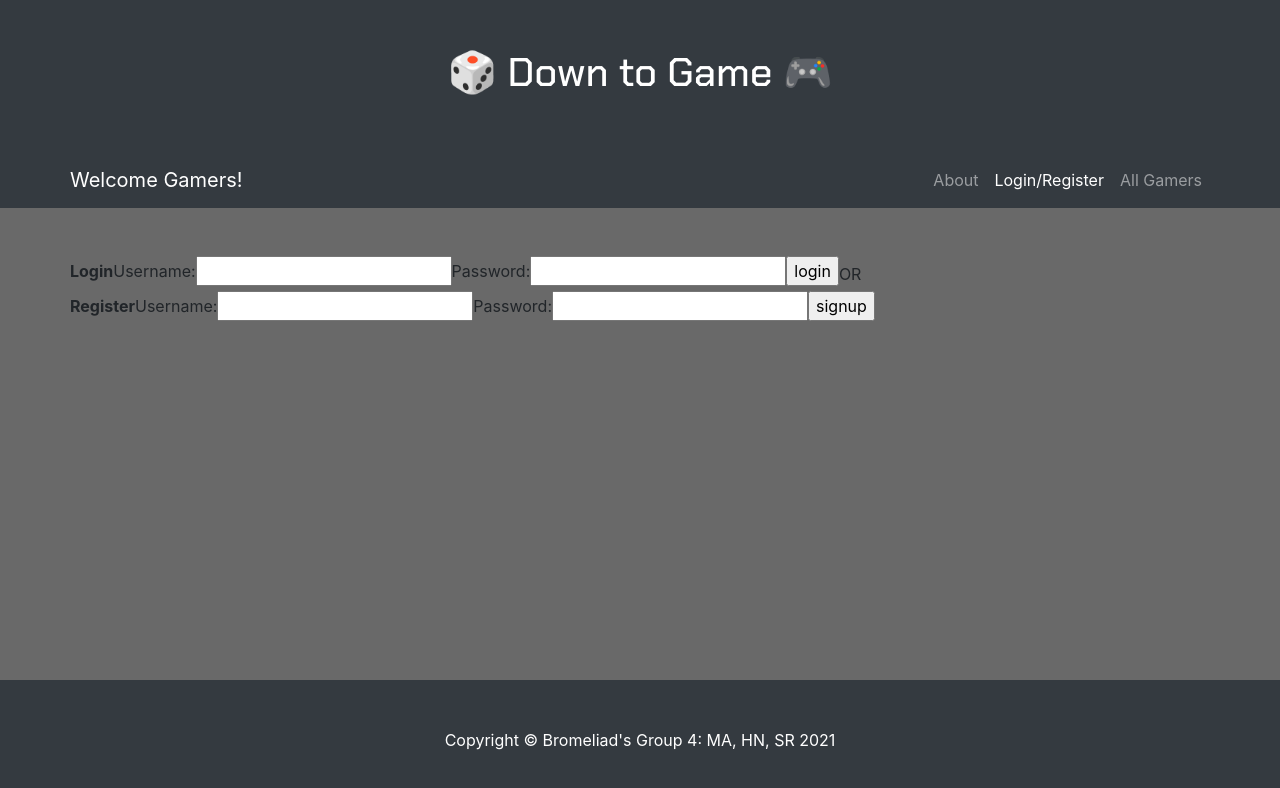
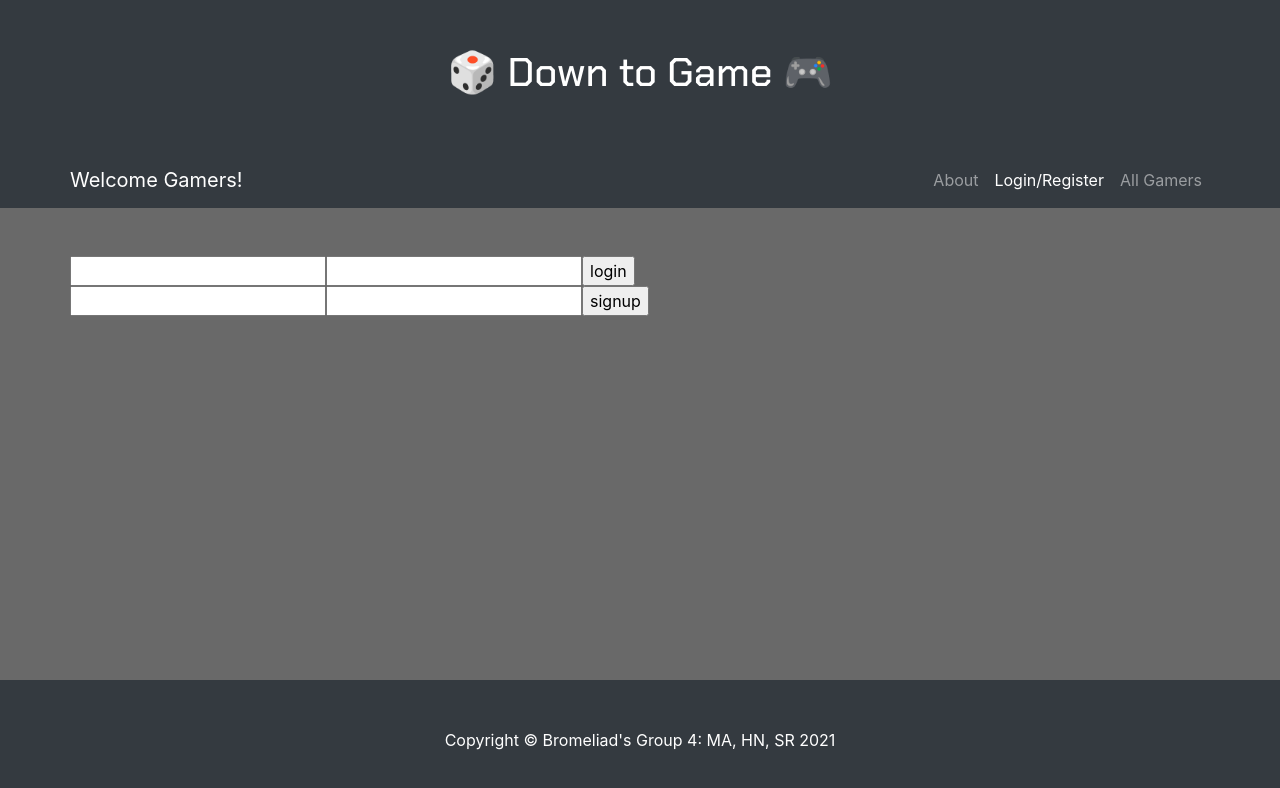
Before and after one commit to blakmagjick/Unit3-GroupProject-DTG-Frontend, a React (Create React App) app in the folder dtg-frontend/: page /login in a window 1280 px wide. Shown: the top 788 px of the page. Built offline with nearby package versions, Linux system fonts and the light colour scheme.

Commit message:
login and signup both finished and linking to back end

```diff
--- a/dtg-frontend/src/Login.js
+++ b/dtg-frontend/src/Login.js
@@ -12,6 +12,20 @@ class Login extends Component {
             password: '',
             userLoggedIn: false,
         }
+    }
+
+    getUsers = () => {
+        // fetch from the backend
+        fetch(baseUrl + '/users', {
+            credentials: 'include'
+        })
+        .then(res => {
+            if(res.status === 200) {
+                return res.json()
+            } else {
+                return []
+            }
+        })
     }
 
     // login
@@ -36,16 +50,21 @@ class Login extends Component {
             })
 
             console.log(response)
+            console.log(response.body)
             console.log('BODY: ', response.body)
 
             if(response.status === 200) {
-                // this.getProfiles()
+                this.getUsers()
                 console.log('🌈 login successful!🌈')
+                this.setState({
+                    userLoggedIn: true
+                })
             }
         }
         catch (error) {
             console.log('Error => ', error)
         }
+
     }
 
     // signup
@@ -53,6 +72,7 @@ class Login extends Component {
         e.preventDefault()
         const url = baseUrl + '/users/signup'
         try {
+
             const response = await fetch(url, {
                 method: 'POST',
                 body: JSON.stringify({
@@ -63,13 +83,14 @@ class Login extends Component {
                     'Content-Type': 'application/json'
                 }
             })
-            if (response.status === 200) {
-                // this.getProfiles()
+            if (response.status === 201) {
+                this.getUsers()
                 console.log('🏄‍♀️ singup successful! 🏄‍♂️')
             }
         }
         catch (error) {
             console.log('Error => ', error)
+            console.log()
         }
     }
 
@@ -80,22 +101,24 @@ class Login extends Component {
                 <div className='container'>
                     <div className='row align-items-center my-5'>
                         <form onSubmit={this.loginUser}>
-                        <strong>Login</strong>
-                            <label htmlFor='username'>Username: </label>
+
                             <input type ='text' id='username' name='username'/>
-                            <label htmlFor='name'>Password: </label>
-                            <input type='text' id='password' name='password'/>
+
+                            <input type='password' id='password' name='password'/>
+
                             <input type='submit' value='login' />
+
                         </form>
-                        OR
+
                         <form onSubmit={this.signup}>
-                            <strong>Register</strong>
-                            <label htmlFor='username'>Username:</label>
+
                             <input type='text' id='username' name='username'/>
-                            <label htmlFor='name'>Password: </label>
-                            <input type='text' id='password' name='password'/>
+
+                            <input type='password' id='password' name='password'/>
+
                             <input type='submit'
                             value='signup' />
+
                         </form>
                     </div>
                 </div>
```
